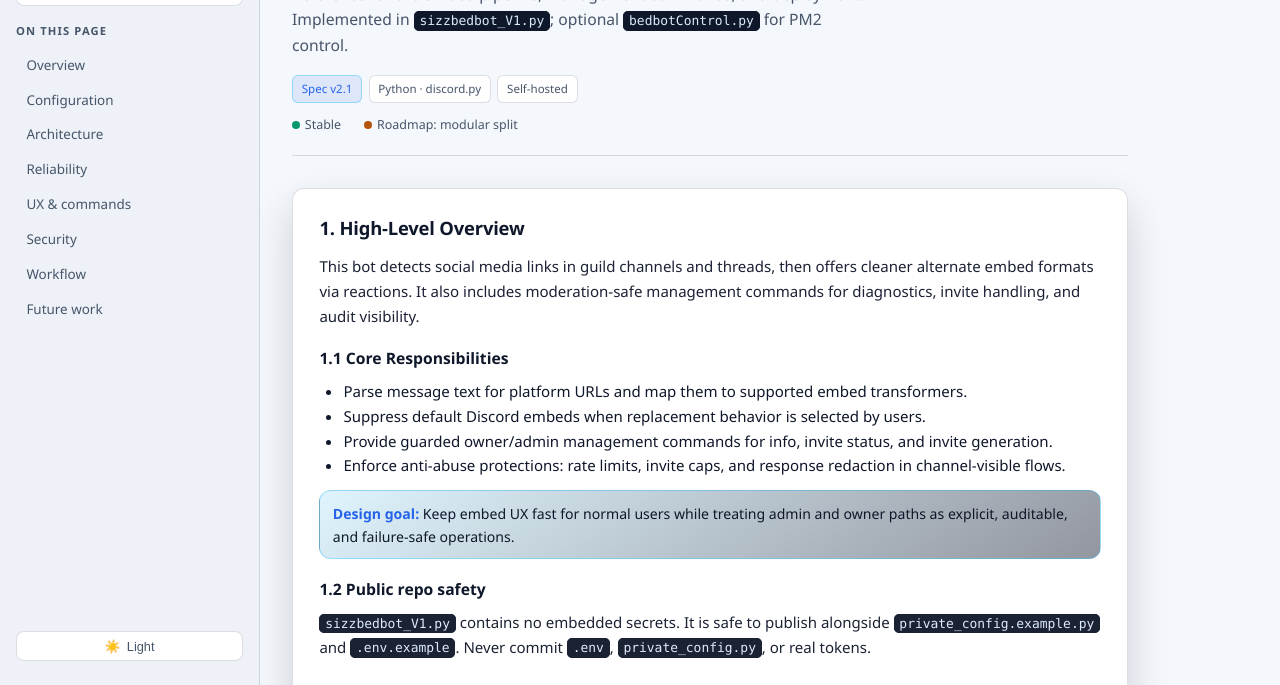
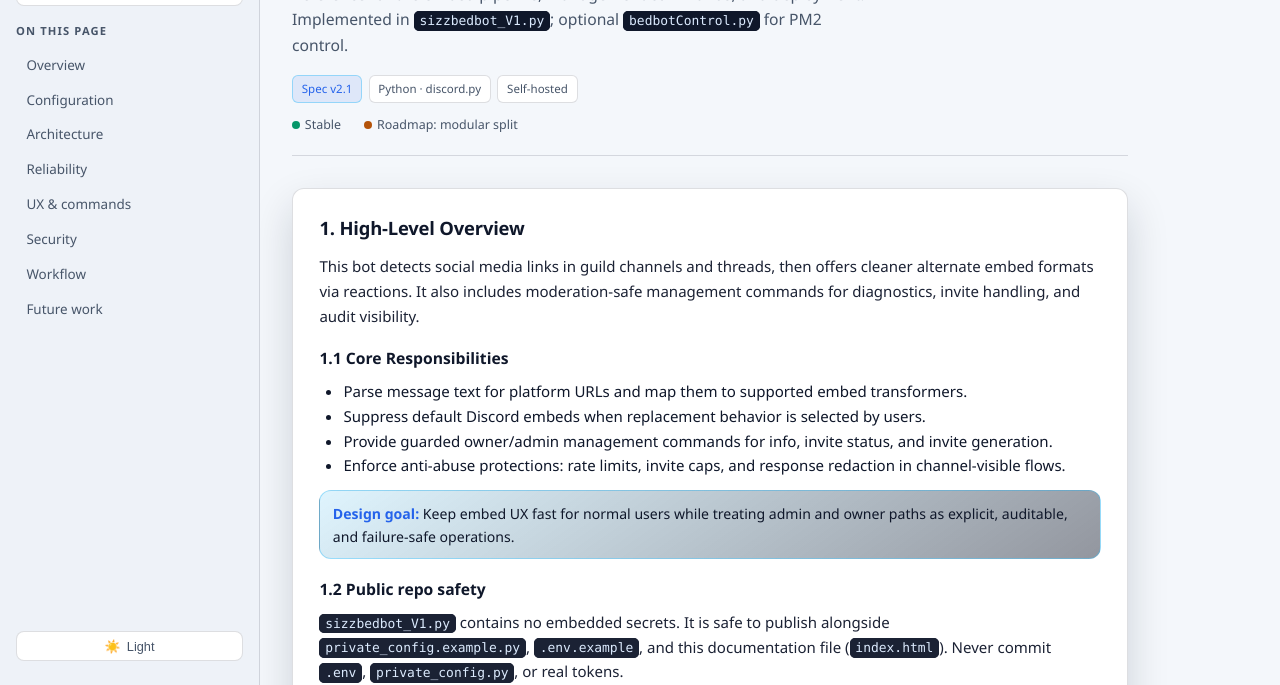
Before and after one commit to Relishablez/discord_SocialsEmbedder, a plain HTML site: page index.html in a window 1280 px wide. Shown: the part 115-800 px from the top of the page. Drawn offline with Linux system fonts and the light colour scheme.

Commit message:
Update documentation to reference index.html

```diff
--- a/documentation.html
+++ b/index.html
@@ -560,8 +560,8 @@
           <h3>1.2 Public repo safety</h3>
           <p>
             <code>sizzbedbot_V1.py</code> contains no embedded secrets. It is safe to publish alongside
-            <code>private_config.example.py</code> and <code>.env.example</code>. Never commit <code>.env</code>,
-            <code>private_config.py</code>, or real tokens.
+            <code>private_config.example.py</code>, <code>.env.example</code>, and this documentation file
+            (<code>index.html</code>). Never commit <code>.env</code>, <code>private_config.py</code>, or real tokens.
           </p>
         </section>
 
@@ -715,7 +715,7 @@ BEDBOT_CONTROL_TRUSTED_IDS=111111111111111111,222222222222222222</code></pre>
               <div class="label">Definition of Done</div>
               <ul>
                 <li>Manual test evidence in dev guild.</li>
-                <li>No token leakage in logs, commits, or <code>documentation.html</code> / docs snapshots.</li>
+                <li>No token leakage in logs, commits, or <code>index.html</code> / docs snapshots.</li>
                 <li>Rate limit + redaction behavior verified.</li>
               </ul>
             </div>
```
